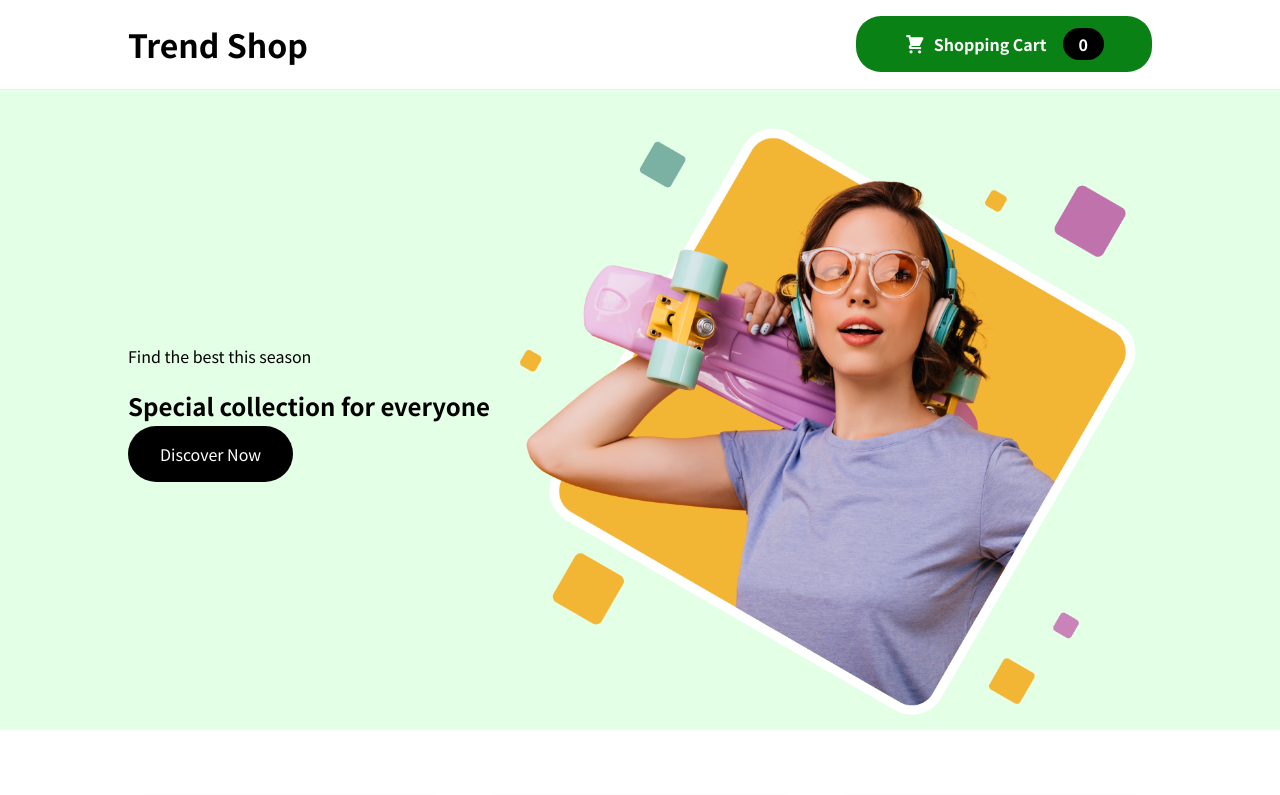
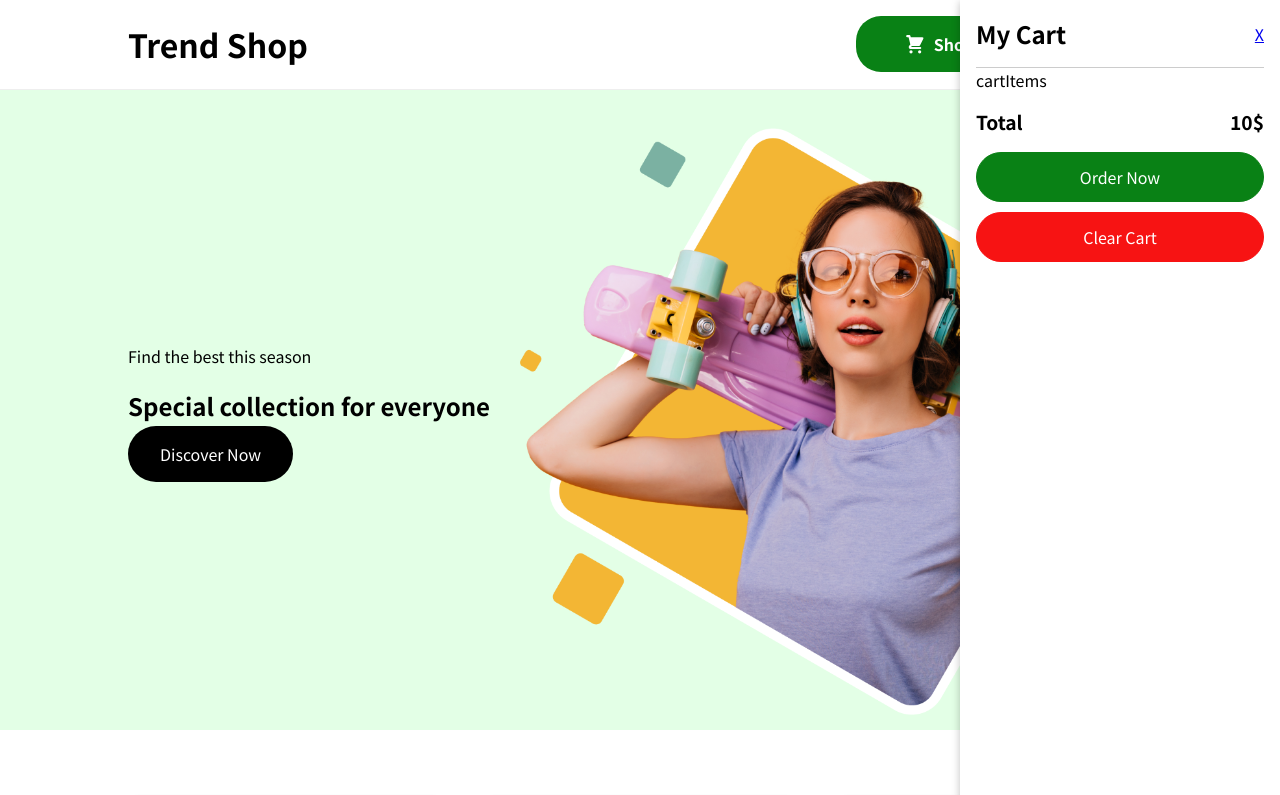
Before and after one commit to AydanKara/Projects, a React (Vite) app in the folder React-Course-from-Scratch/trend-store/: page / in a window 1280 px wide. Shown: the top 795 px of the page. Built offline with nearby package versions, Linux system fonts and the light colour scheme.

Commit message:
Cart Component

```diff
--- a/React-Course-from-Scratch/trend-store/src/App.jsx
+++ b/React-Course-from-Scratch/trend-store/src/App.jsx
@@ -1,3 +1,4 @@
+import Cart from "./components/Cart/Cart";
 import Hero from "./components/Hero/Hero";
 import Header from "./components/Layout/Header";
 import Products from "./components/Products/Products";
@@ -5,6 +6,7 @@
 function App() {
   return (
     <div className="App">
+      <Cart />
       <Header />
       <Hero />
       <Products />
--- /dev/null
+++ b/React-Course-from-Scratch/trend-store/src/components/Cart/Cart.css
@@ -0,0 +1,105 @@
+/*! offcanvas start */
+
+.offcanvas {
+    position: fixed;
+    top: 0;
+    right: 0;
+    background-color: white;
+    padding: 1rem;
+    box-shadow: 0 2px 8px rgba(0, 0, 0, 0.25);
+    z-index: 101;
+    animation: slide-down 300ms ease-out forwards;
+  }
+
+  @media (min-width: 768px) {
+    .offcanvas {
+      width: 20rem;
+      right: 0rem;
+      height: 100vh;
+    }
+  }
+
+  @keyframes slide-down {
+    from {
+      opacity: 0;
+      transform: translateX(25rem);
+    }
+    to {
+      opacity: 1;
+      transform: translateX(0);
+    }
+  }
+
+  /*! offcanvas end */
+
+
+  .cart-head {
+    display: flex;
+    justify-content: space-between;
+    align-items: center;
+    border-bottom: 1px solid #ccc;
+    padding-bottom: 1rem;
+  }
+
+  .cart-head h2 {
+    margin: 0;
+  }
+
+  .cart-items {
+    list-style: none;
+    margin: 0;
+    padding: 0;
+  }
+
+  .total {
+    display: flex;
+    justify-content: space-between;
+    align-items: center;
+    font-weight: bold;
+    font-size: 1.2rem;
+    padding: 1rem 0;
+  }
+
+  .actions button {
+    font: inherit;
+    cursor: pointer;
+    padding: 0.75rem 2rem;
+    border-radius: 25px;
+    width: 100%;
+  }
+
+  .actions .cart-order {
+    border: 1px solid #098115;
+  }
+
+  .actions .cart-clear {
+    background-color: rgb(247, 19, 19);
+    border: 1px solid rgb(247, 19, 19);
+    margin-top: 10px;
+    transition: 0.3s ease all;
+  }
+
+  .actions .cart-clear:hover {
+    opacity: 0.6;
+  }
+
+  .actions .cart-order:hover,
+  .actions .cart-order:active {
+    background-color: #000;
+    border-color: #098115;
+    color: white;
+  }
+
+  .cart-close {
+    background-color: transparent;
+    border: 0;
+    font-size: 24px;
+    line-height: 1;
+    text-decoration: none;
+    color: #000;
+  }
+
+  .actions button {
+    background-color: #098115;
+    color: white;
+  }
--- /dev/null
+++ b/React-Course-from-Scratch/trend-store/src/components/Cart/Cart.jsx
@@ -0,0 +1,25 @@
+import "./Cart.css";
+
+const Cart = () => {
+  return (
+    <div className="offcanvas">
+        <div className="content">
+            <div className="cart-head">
+                <h2>My Cart</h2>
+                <a href="/">X</a>
+            </div>
+            cartItems
+            <div className="total">
+                <span>Total</span>
+                <span>10$</span>
+            </div>
+            <div className="actions">
+                <button className="cart-order">Order Now</button>
+                <button className="cart-clear">Clear Cart</button>
+            </div>
+        </div>
+    </div>
+  )
+}
+
+export default Cart
```
